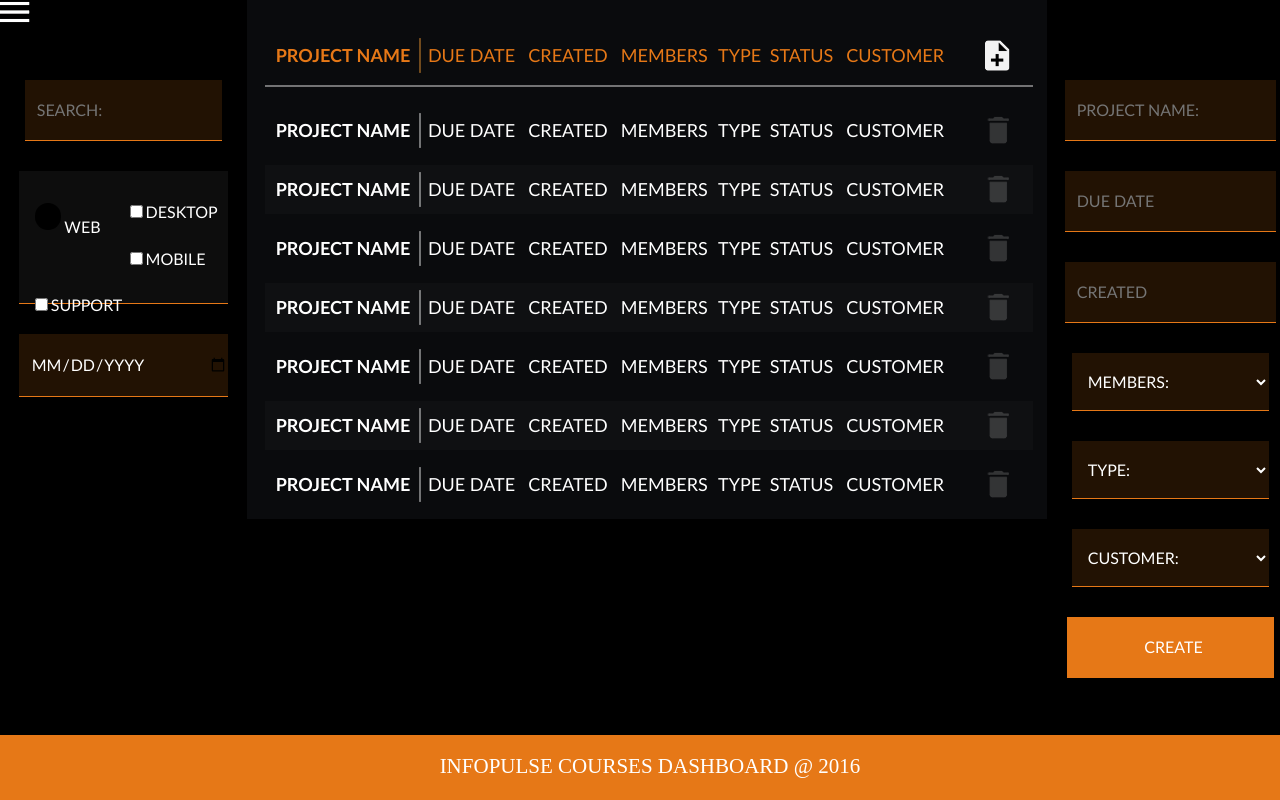
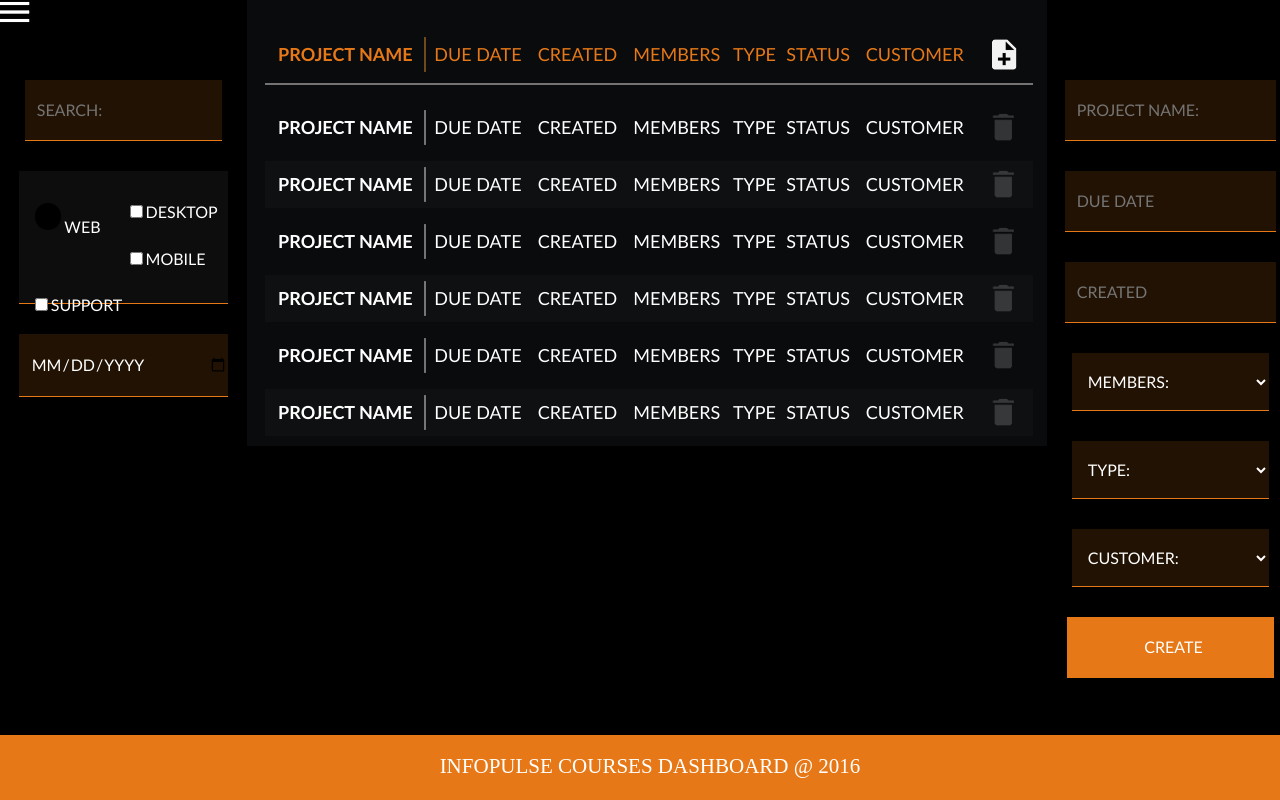
Before and after one commit to ViGoIT/ViGo_Front_Project_v0.0.0, a plain HTML site: page index.html in a window 1280 px wide. Drawn offline with Linux system fonts and the light colour scheme.

Commit message:
update(.btn-plus, .btn-recyce): change img to background according to best practice

```diff
--- a/css/style.css
+++ b/css/style.css
@@ -181,21 +181,21 @@ th.left-column {
 
 .btn-recycle{
 	border: none;
-	background: none;
+	background: url(../img/recycle_new_s.png) no-repeat;
 	width: 35px;
 	height: 41px;
 }
 
 .btn-plus{
 	border: none;
-	background: none;
-	margin-left: 0.5rem;
+	background: url("../img/btn_plus.png") no-repeat;
+	width: 50px;
+	height: 47px;
 }
 
 .btn-create {
 	width: 84%;
 	background: #e67817;
-	/*text-align: left;*/
 }
 
 .menu-select-styling{
--- a/index.html
+++ b/index.html
@@ -54,7 +54,7 @@
 							<th class="set-font-weight-to-regular td_vertical-align">customer</th>
 							<th>
 								<button class="btn-plus">
-									<img src="img/btn_plus.png" alt="add"/>
+									<!--<img src="img/btn_plus.png" alt="add"/>-->
 								</button>
 							</th>
 						</tr>
@@ -74,9 +74,7 @@
 						<td>status</td>
 						<td>customer</td>
 						<td>
-							<button class="btn-recycle">
-								<img src="img/recycle_new_s.png" alt="delete">
-							</button>
+							<button class="btn-recycle"></button>
 						</td>
 					</tr>
 					<tr class="tr-hover">
@@ -88,9 +86,7 @@
 						<td>status</td>
 						<td>customer</td>
 						<td>
-							<button class="btn-recycle">
-								<img src="img/recycle_new_s.png" alt="delete">
-							</button>
+							<button class="btn-recycle"></button>
 						</td>
 					</tr>
 					<tr class="tr-hover">
@@ -102,9 +98,7 @@
 						<td>status</td>
 						<td>customer</td>
 						<td>
-							<button class="btn-recycle">
-								<img src="img/recycle_new_s.png" alt="delete">
-							</button>
+							<button class="btn-recycle"></button>
 						</td>
 					</tr>
 					<tr class="tr-hover">
@@ -116,9 +110,7 @@
 						<td>status</td>
 						<td>customer</td>
 						<td>
-							<button class="btn-recycle">
-								<img src="img/recycle_new_s.png" alt="delete">
-							</button>
+							<button class="btn-recycle"></button>
 						</td>
 					</tr>
 					<tr class="tr-hover">
@@ -130,9 +122,7 @@
 						<td>status</td>
 						<td>customer</td>
 						<td>
-							<button class="btn-recycle">
-								<img src="img/recycle_new_s.png" alt="delete">
-							</button>
+							<button class="btn-recycle"></button>
 						</td>
 					</tr>
 					<tr class="tr-hover">
@@ -144,23 +134,7 @@
 						<td>status</td>
 						<td>customer</td>
 						<td>
-							<button class="btn-recycle">
-								<img src="img/recycle_new_s.png" alt="delete">
-							</button>
-						</td>
-					</tr>
-					<tr class="tr-hover">
-						<td class="left-column">project name</td>
-						<td>due date</td>
-						<td>created</td>
-						<td>members</td>
-						<td>type</td>
-						<td>status</td>
-						<td>customer</td>
-						<td>
-							<button class="btn-recycle">
-								<img src="img/recycle_new_s.png" alt="delete">
-							</button>
+							<button class="btn-recycle"></button>
 						</td>
 					</tr>
 				 </tbody>
```
